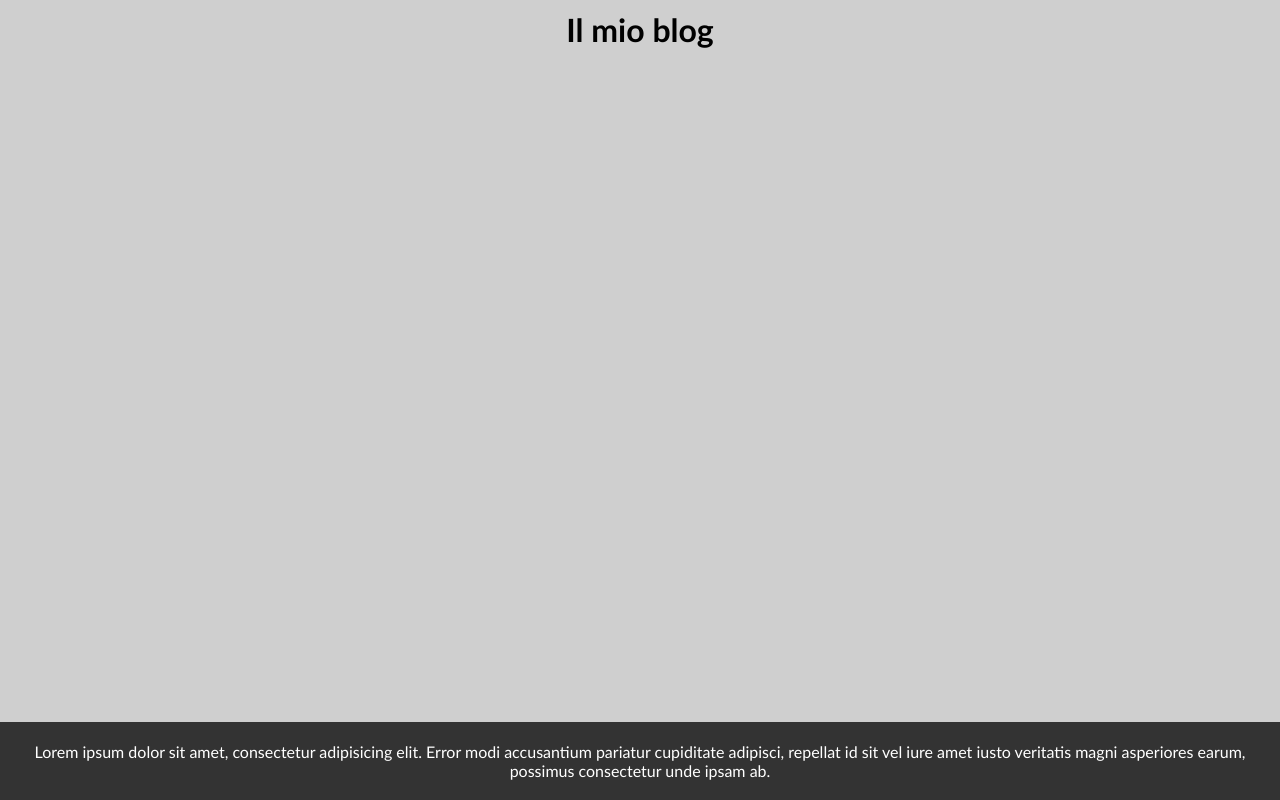
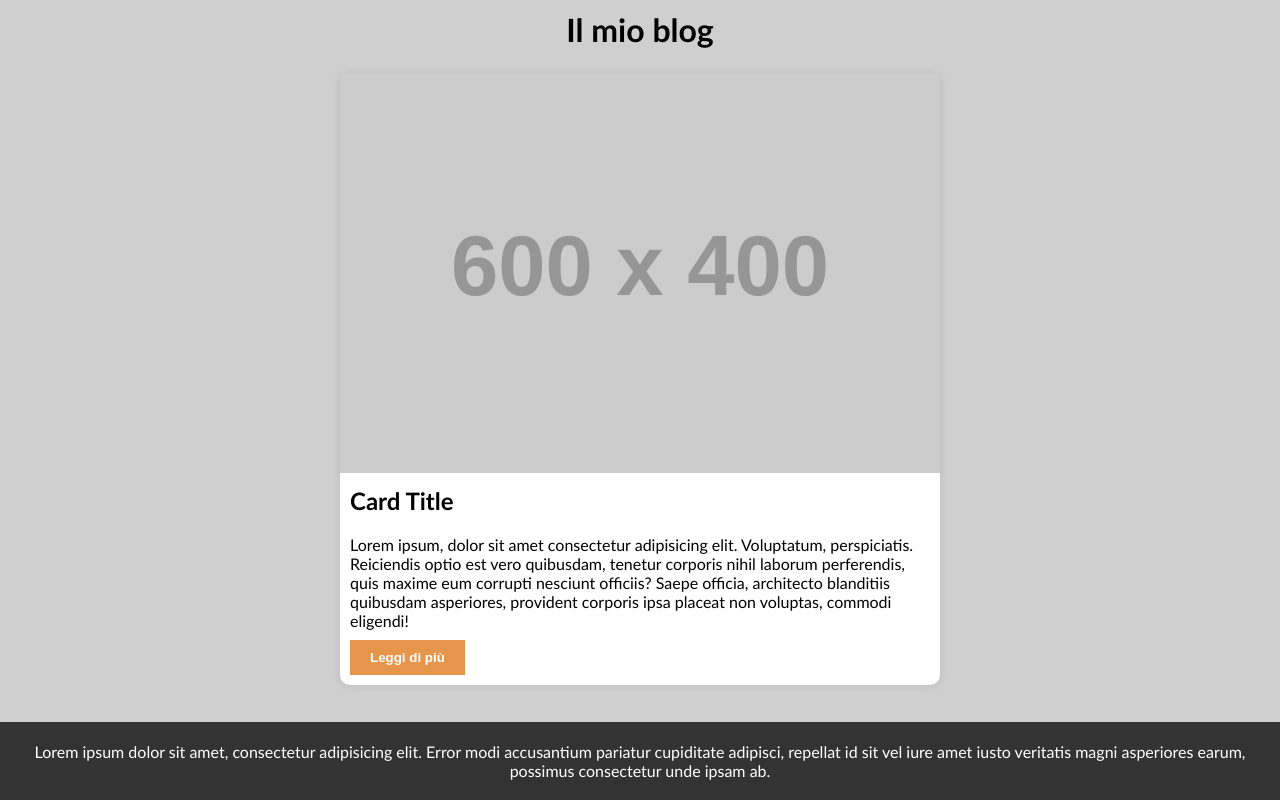
Before and after one commit to DarioLoForti/react-components-blog, a React (Vite) app: page / in a window 1280 px wide. Built offline with nearby package versions, Linux system fonts and the light colour scheme.

Commit message:
Add Main component and Card component

```diff
--- a/src/App.jsx
+++ b/src/App.jsx
@@ -1,11 +1,13 @@
 import Header from './components/Header/Header'
 import Footer from './components/Footer/Footer'
+import Main from './components/Main/Main'
 
 function App() {
 
   return (
     <>
       <Header/>
+      <Main/>
       <Footer/>
     </>
   )
--- /dev/null
+++ b/src/components/Cards/Card.jsx
@@ -0,0 +1,18 @@
+const Card = () => {
+    return (
+        <div className="card">
+            <figure>
+                <img src="https://via.placeholder.com/600x400" alt="placeholder" />
+                <figcaption>
+                    <h2 className="cardTitle">Card Title</h2>
+                    <p>Lorem ipsum, dolor sit amet consectetur adipisicing elit. Voluptatum, perspiciatis. Reiciendis optio est vero quibusdam, tenetur corporis nihil laborum perferendis, quis maxime eum corrupti nesciunt officiis? Saepe officia, architecto blanditiis quibusdam asperiores, provident corporis ipsa placeat non voluptas, commodi eligendi!</p>
+                </figcaption>
+            </figure>
+            <button className="btn">
+                <h4>Leggi di più</h4>
+            </button>
+        </div>
+    )
+}
+
+export default Card;
--- a/src/components/Main/Main.jsx
+++ b/src/components/Main/Main.jsx
@@ -0,0 +1,11 @@
+import Card from "../Cards/Card";
+
+const Main = () => {
+  return (
+    <main>
+       <Card />
+    </main>
+  );
+}
+
+export default Main;
--- a/src/index.css
+++ b/src/index.css
@@ -24,3 +24,39 @@ footer{
   position: fixed;
   bottom: 0;
 }
+
+main{
+  display: flex;
+  justify-content: center;
+  align-items: center;
+  height: 80vh;
+}
+
+
+.card{
+  width: 600px;
+  background-color: white;
+  border-radius: 10px;
+  box-shadow: 0 0 10px rgba(0, 0, 0, 0.1);
+  text-align: center;
+}
+
+figcaption{
+  padding: 10px;
+  text-align: start;
+}
+
+.btn{
+  display: flex;
+  justify-content: start;
+  padding: 10px 20px;
+  background-color: #e6964b;
+  color: white;
+  border: none;
+  cursor: pointer;
+  margin-bottom: 10px;
+  margin-left: 10px;
+}
+.cardTitle{
+  padding-bottom: 20px;
+}
```
